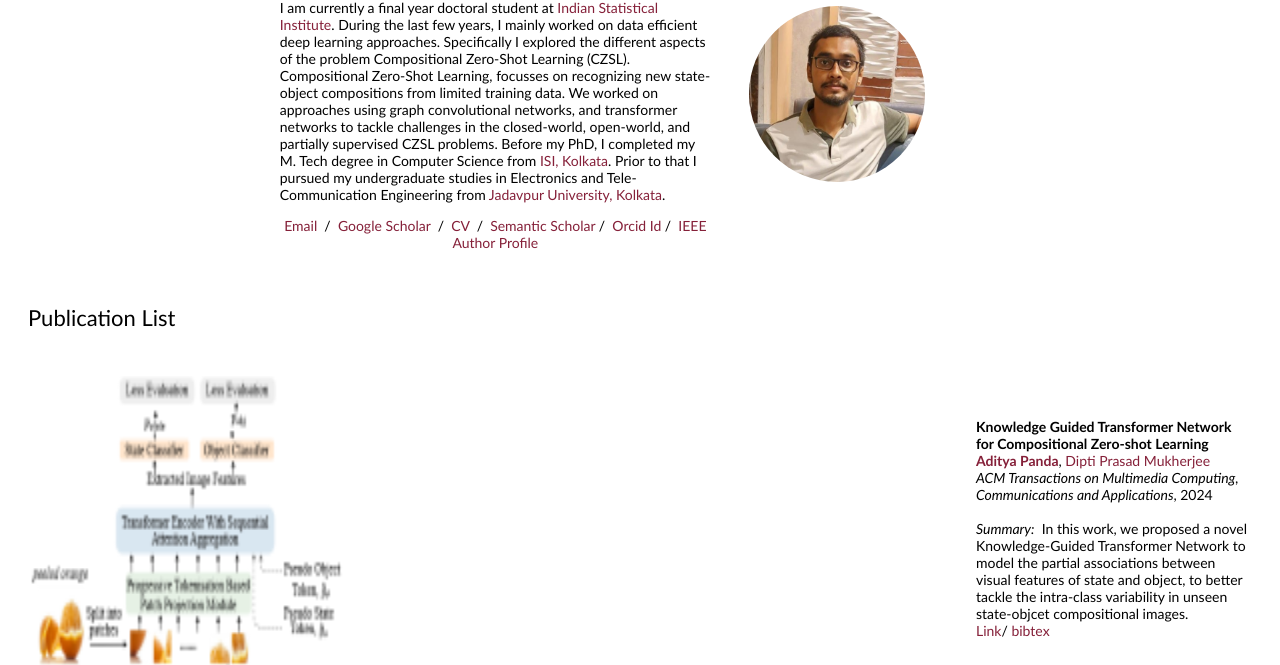
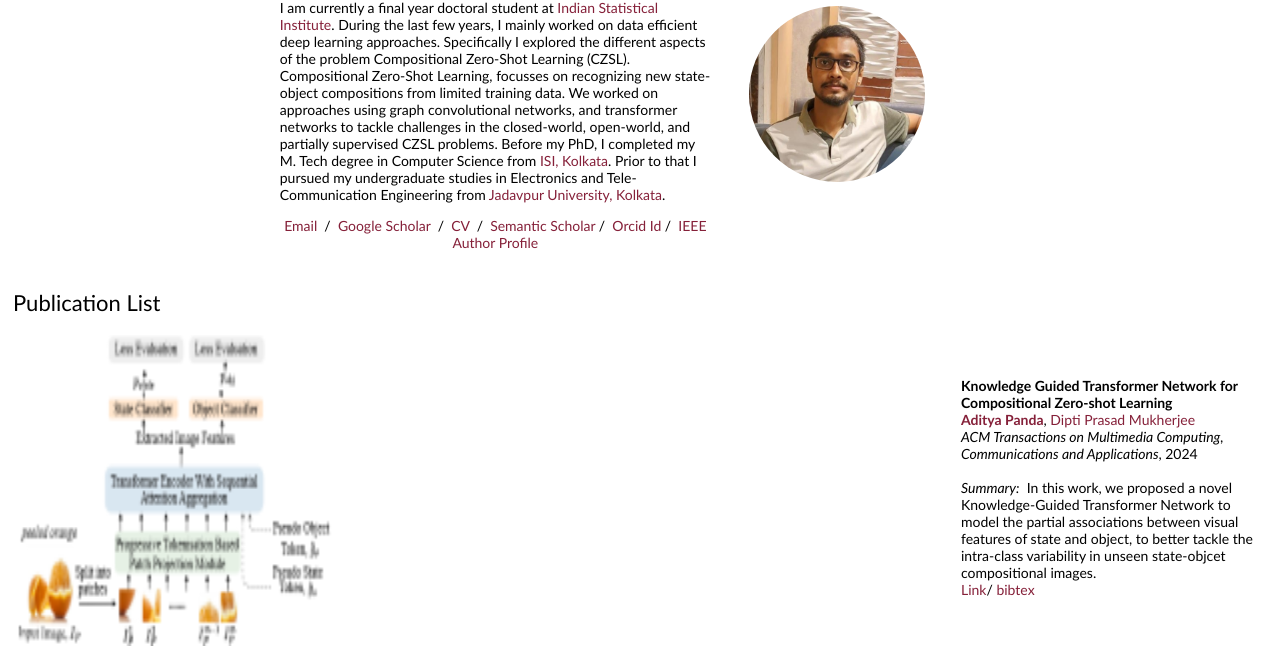
Before and after one commit to Aditya-Panda/aditya-panda.github.io, a plain HTML site: page index.html in a window 1280 px wide. Shown: the part 101-766 px from the top of the page. Drawn offline with Linux system fonts and the light colour scheme.

Commit message:
Update index.html

```diff
--- a/index.html
+++ b/index.html
@@ -49,7 +49,7 @@
           </tbody></table>
           <table style="width:100%;border:0px;border-spacing:0px;border-collapse:separate;margin-right:auto;margin-left:auto;"><tbody>
               <tr>
-              <td style="padding:20px;width:100%;vertical-align:middle">
+              <td style="padding:5px;width:100%;vertical-align:middle">
                 <h2>Publication List</h2>
               </td>
             </tr>
@@ -60,10 +60,10 @@
     <tr onmouseout="nuvo_stop()" onmouseover="nuvo_start()">
         </script>
       </td>
-      <td style="padding:16px;width:20%;vertical-align:middle">
+      <td style="padding:5px;width:20%;vertical-align:middle">
                 <img src="images/website_summary_KGT_Net.png" alt="safs_small" width="320" height="320" style="border-style: none">
      </td>
-      <td style="padding:20px;width:75%;vertical-align:middle">
+      <td style="padding:5px;width:75%;vertical-align:middle">
           <span class="papertitle">Knowledge Guided Transformer Network for Compositional Zero-shot Learning</span>
         </a>
         <br>
```
